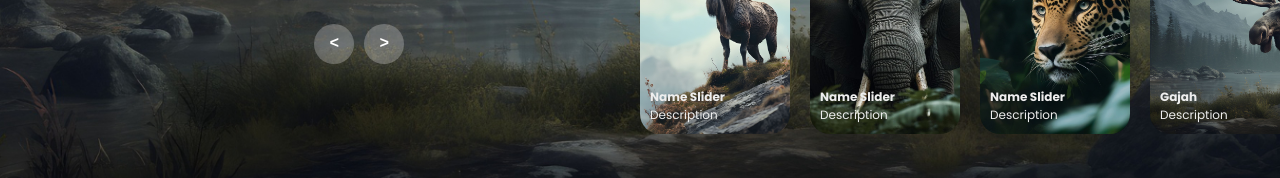
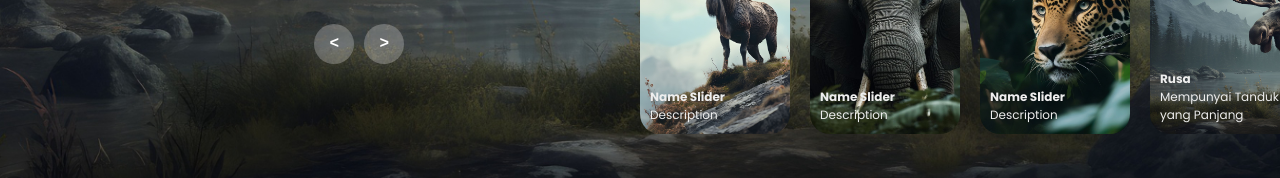
Before and after one commit to AdhityaHadiSaputra/animal, a plain HTML site: page index.html in a window 1280 px wide. Shown: the part 616-794 px from the top of the page. Drawn offline with Linux system fonts and the light colour scheme.

Commit message:
updt rusa commit

```diff
--- a/index.html
+++ b/index.html
@@ -87,10 +87,10 @@
                 <img src="image/img1.jpg">
                 <div class="content">
                     <div class="title">
-                        Gajah
+                        Rusa
                     </div>
                     <div class="description">
-                        Description
+                        Mempunyai Tanduk yang Panjang
                     </div>
                 </div>
             </div>
```
